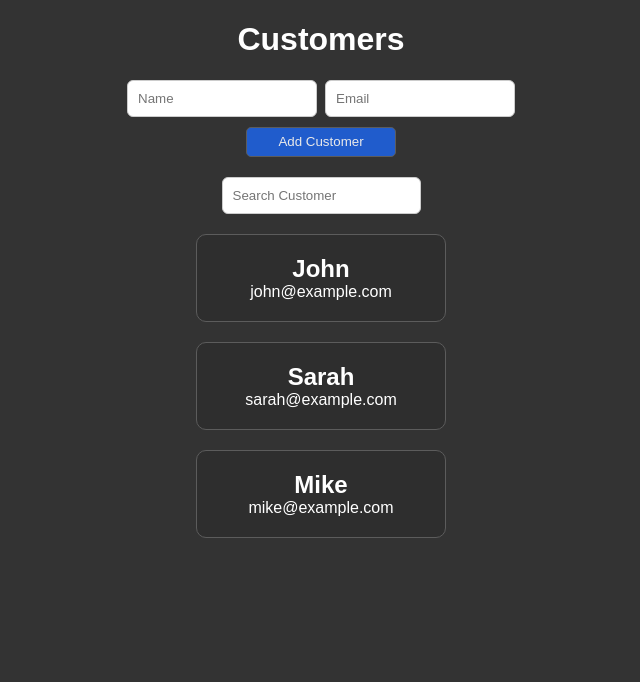
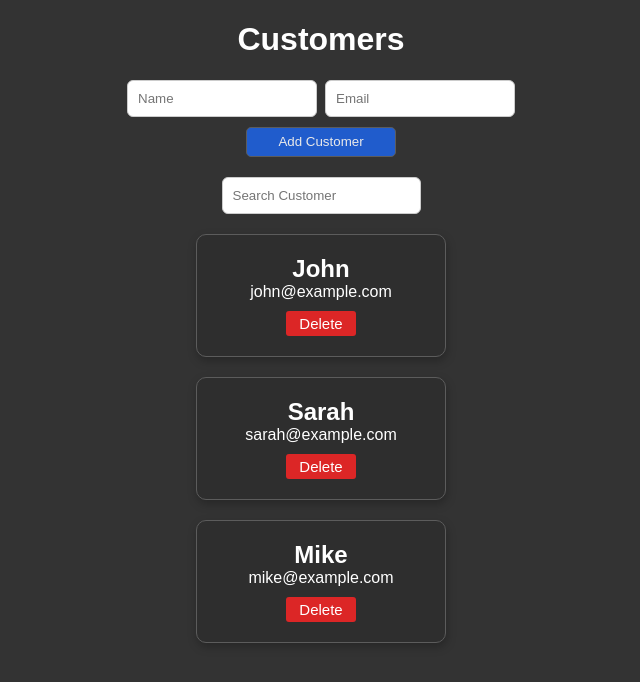
Before and after one commit to Melall462/fullstack-roadmap, a React (Vite) app in the folder learning-exercises/apex-os/: page / in a window 1280 px wide. Shown: the top 682 px of the page, without its empty margins (319-959 px from the left). Built offline with nearby package versions, Linux system fonts and the light colour scheme.

Commit message:
feat(react): implenet delete button for each customer

```diff
--- a/learning-exercises/apex-os/src/components/CustomerCard.jsx
+++ b/learning-exercises/apex-os/src/components/CustomerCard.jsx
@@ -1,8 +1,9 @@
-function CustomerCard({customer}) {
+function CustomerCard({customer, onDeleteCustomer}) {
     return (
         <div className="customer-card">
             <h2>{customer.name}</h2>
             <p>{customer.email}</p>
+            <button className="delete-customer" onClick={() => onDeleteCustomer(customer.id)}>Delete</button>
         </div>
     )
 }
--- a/learning-exercises/apex-os/src/components/CustomerList.jsx
+++ b/learning-exercises/apex-os/src/components/CustomerList.jsx
@@ -1,6 +1,6 @@
 import CustomerCard from "./CustomerCard";
 
-function CustomerList({customers}) {
+function CustomerList({customers, onDeleteCustomer}) {
     return (
         <div className="customer-list">
             {
@@ -11,6 +11,7 @@ function CustomerList({customers}) {
                         <CustomerCard
                             key={customer.id}
                             customer={customer}
+                            onDeleteCustomer={onDeleteCustomer}
                         />
                     </div>
                 ))
--- a/learning-exercises/apex-os/src/components/Dashboard.jsx
+++ b/learning-exercises/apex-os/src/components/Dashboard.jsx
@@ -28,12 +28,20 @@ function Dashboard() {
         ]);
     }
 
+    function deleteCustomer(customerId) {
+        setCustomers((previousCustomers) =>
+        previousCustomers.filter(
+            (customer) => customer.id !== customerId
+        )
+    )
+    }
+
     return (
         <div className="dashboard">
             <h1>Customers</h1>
             <AddCustomerForm onAddCustomer={addCustomer} />
             <SearchCustomers searchTerm={searchTerm} onSearchChange={setSearchTerm}/>
-            <CustomerList customers={filteredCustomers} />
+            <CustomerList customers={filteredCustomers} onDeleteCustomer={deleteCustomer}/>
         </div>
     );
 }
--- a/learning-exercises/apex-os/src/index.css
+++ b/learning-exercises/apex-os/src/index.css
@@ -30,6 +30,7 @@ h2, p {
     background-color: rgb(46, 46, 46);
     border-radius: 10px;
     padding: 20px 50px;
+    box-shadow: 1px 4px 10px rgba(0, 0, 0, 0.25);
 }
 
 .customer-list {
@@ -81,3 +82,19 @@ h2, p {
 .no-results {
     text-align: center;
 }
+
+.delete-customer {
+    background-color: #dc2626;
+    color: white;
+    font-size: 15px;
+    border: 1px, solid, rgba(0, 0, 0, 0);
+    border-radius: 3px;
+    margin-top: 10px;
+    width: 70px;
+    height: 25px;
+}
+
+.delete-customer:hover {
+    background-color: #b91c1c;
+    transition: 0.2s;
+}
```
